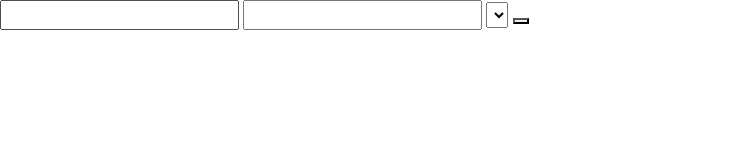
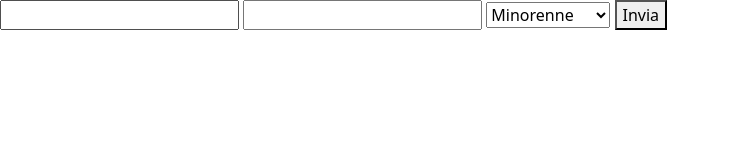
Before and after one commit to FrancescoPalazzo97/js-biglietto-treno-form, a plain HTML site: page index.html in a window 1280 px wide. Shown: the whole page, without its empty margins (0-730 px from the left). Drawn offline with nearby package versions, Linux system fonts and the light colour scheme.

Commit message:
[UPD] Definizione variabili

```diff
--- a/index.html
+++ b/index.html
@@ -11,11 +11,11 @@
     <input type="text" id="name">
     <input type="text" id="km">
     <select name="ages" id="age">
-        <option value="minorenne"></option>
-        <option value="magiorenne"></option>
-        <option value="senior"></option>
+        <option value="minorenne">Minorenne</option>
+        <option value="maggiorenne">Maggiorenne</option>
+        <option value="senior">Over 65</option>
     </select>
-    <button></button>
+    <button>Invia</button>
     <script src="https://cdn.jsdelivr.net/npm/bootstrap@5.3.3/dist/js/bootstrap.bundle.min.js" integrity="sha384-YvpcrYf0tY3lHB60NNkmXc5s9fDVZLESaAA55NDzOxhy9GkcIdslK1eN7N6jIeHz" crossorigin="anonymous"></script>
     <script src="./js/script.js"></script>
 </body>
--- a/js/script.js
+++ b/js/script.js
@@ -0,0 +1,3 @@
+let name = document.getElementById('name'); // Definisco la variabile name che conterrà il nome che l'utente inserisce
+let kmToTravel = Document.getElementById('km'); // Definisco la variabile kmToTravel che conterrà i km che l'utente deve percorrere
+let age = document.getElementById('age'); // Definisco la variabile age che conterrà la scelta effettuata dall'utente
```
